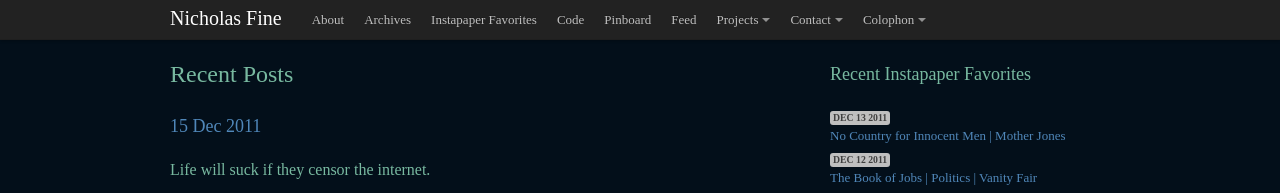
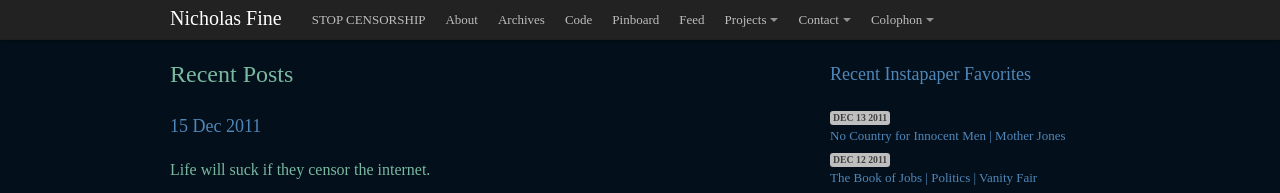
Before and after one commit to yrgoldteeth/yrgoldteeth.github.com, a Jekyll site: the page built from index.html, in a window 1280 px wide. Shown: the top 193 px of the page. Built offline with Jekyll 4.4.1, drawn with Linux system fonts in a browser that asks for light colours; nearby versions of some CDN libraries; some web fonts are replaced; Markdown is read by kramdown in place of the engine named in the settings.

Commit message:
stop censorship

```diff
--- a/_layouts/index.html
+++ b/_layouts/index.html
@@ -30,9 +30,9 @@
         <div class='container'>
           <a class='brand' href='/'>Nicholas Fine</a>
           <ul class='nav'>
+            <li><a href='http://americancensorship.org'>STOP CENSORSHIP</a></li>
             <li><a href='/about'>About</a></li>
             <li><a href='/posts'>Archives</a></li>
-            <li><a href='/instapaper'>Instapaper Favorites</a></li>
             <li><a href='http://github.com/yrgoldteeth'>Code</a></li>
             <li><a href='http://pinboard.in/u:ndfine'>Pinboard</a></li>
             <li><a href='http://feeds.feedburner.com/ndfine'>Feed</a></li>
@@ -72,7 +72,7 @@
             {{ content }}
           </div>
           <div class='span5 offset1'>
-<h3 class='sidebar'>Recent Instapaper Favorites</h3>
+            <h3 class='sidebar'><a href='/instapaper'>Recent Instapaper Favorites</a></h3>
 <ul class='unstyled'>
     <li class='sidebar'><span class='label'>Dec 13 2011</span><br /><a href='http://m.motherjones.com/politics/2011/12/tim-cole-rick-perry'>No Country for Innocent Men | Mother Jones</a></li>
     <li class='sidebar'><span class='label'>Dec 12 2011</span><br /><a href='http://m.vanityfair.com/politics/2012/01/stiglitz-depression-201201.print'>The Book of Jobs | Politics | Vanity Fair</a></li>
```
